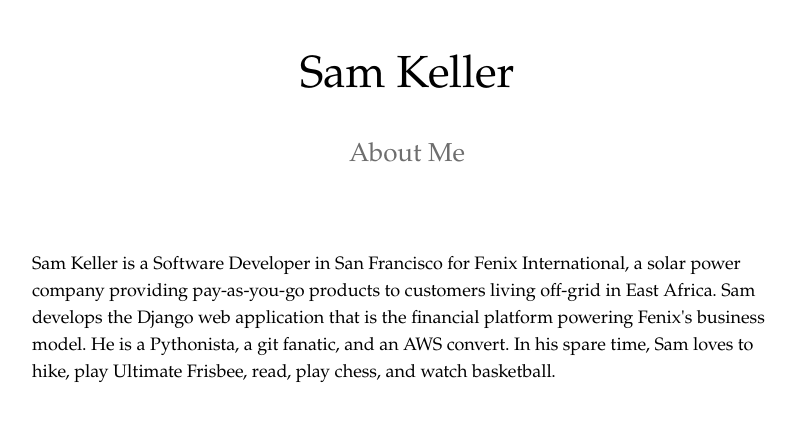
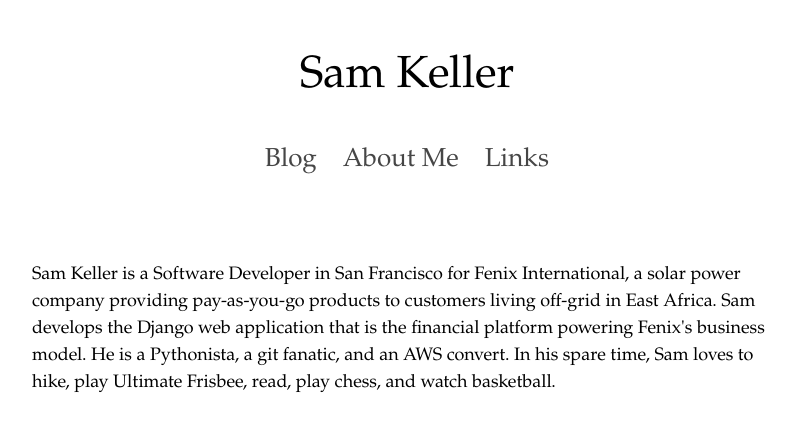
Before and after one commit to samskeller/my_site, a Django app: page /about/ in a window 1280 px wide. Shown: the top 427 px of the page, without its empty margins (233-1029 px from the left). Run offline with Django 3.2, Linux system fonts and the light colour scheme; parts of the project's set-up code (start-up, migrations or seed data) failed here and were passed over.

Commit message:
Adding a basic blog page. Also some styling

```diff
--- /dev/null
+++ b/blog/urls.py
@@ -0,0 +1,7 @@
+from django.conf.urls import include, url
+
+from blog.views import BlogHome
+
+urlpatterns = [
+    url(r'^$', BlogHome.as_view(), name="blog"),
+]
--- a/common/templates/base.html
+++ b/common/templates/base.html
@@ -10,8 +10,16 @@
         <h1 class="name-header">
             <a href="/">Sam Keller</a>
         </h1>
-        <div class="nav-link">
-            <a href="/about">About Me</a>
+        <div class="nav-link-container">
+            <div class="nav-link">
+                <a href="/blog">Blog</a>
+            </div>
+            <div class="nav-link">
+                <a href="/about">About Me</a>
+            </div>
+            <div class="nav-link">
+                <a href="/links">Links</a>
+            </div>
         </div>
         {% block content %}{% endblock content %}
     </body>
--- a/my_site/static/my_site/my_site.css
+++ b/my_site/static/my_site/my_site.css
@@ -19,23 +19,26 @@ h1.name-header a {
     color: rgb(0, 0, 0);
 }
 
+.nav-link-container {
+    text-align: center;
+}
+
 .nav-link {
-    width: 130px;
-    text-align: center;
-    padding: 5px;
+    padding: 10px;
     float: middle;
-    margin: 0 auto;
+    display: inline-block;
     border-radius: 4px;
     border: 1px solid rgb(256, 256, 256);
 }
 
 .nav-link:hover {
     border: 1px solid rgb(150, 150, 150);
+    background-color: rgb(250, 250, 250);
 }
 
 .nav-link a {
     font-size: 26px;
-    color: rgb(110, 110, 110);
+    color: rgb(70, 70, 70);
     text-decoration: none;
     cursor: pointer;
 }
--- a/my_site/urls.py
+++ b/my_site/urls.py
@@ -3,6 +3,8 @@ from django.contrib import admin
 
 from my_site.views import Home
 from person_details.views import AboutMe
+
+import blog.urls
 
 admin.autodiscover()
 
@@ -11,4 +13,5 @@ urlpatterns = [
     url(r'^$', Home.as_view()),
     url(r'^admin/$', include(admin.site.urls)),
     url(r'^about/$', AboutMe.as_view(), name="about"),
+    url(r'^blog/', include(blog.urls, namespace="blog")),
 ]
```
Also changed, not shown: blog/templates/blog.html (added, +11 -0 lines), blog/views.py (+7 -1 lines).
